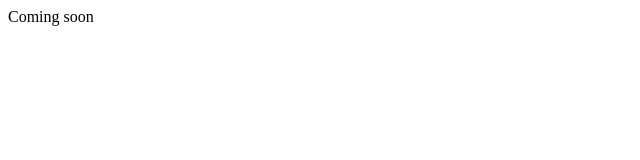
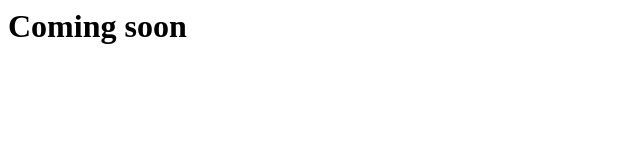
Before and after one commit to gesongentool/gesongen.github.io, a plain HTML site: page index.html in a window 1280 px wide. Shown: the whole page, without its empty margins (0-640 px from the left). Drawn offline with Linux system fonts and the light colour scheme.

Commit message:
Update index.html

```diff
--- a/index.html
+++ b/index.html
@@ -5,6 +5,6 @@
 <!--<meta http-equiv="REFRESH" content="0;url=http://rodgen.zdv.uni-mainz.de">-->
 </head>
 <body>
-  Coming soon
+  <h1>Coming soon</h1>
 </body>
 </html>
```
